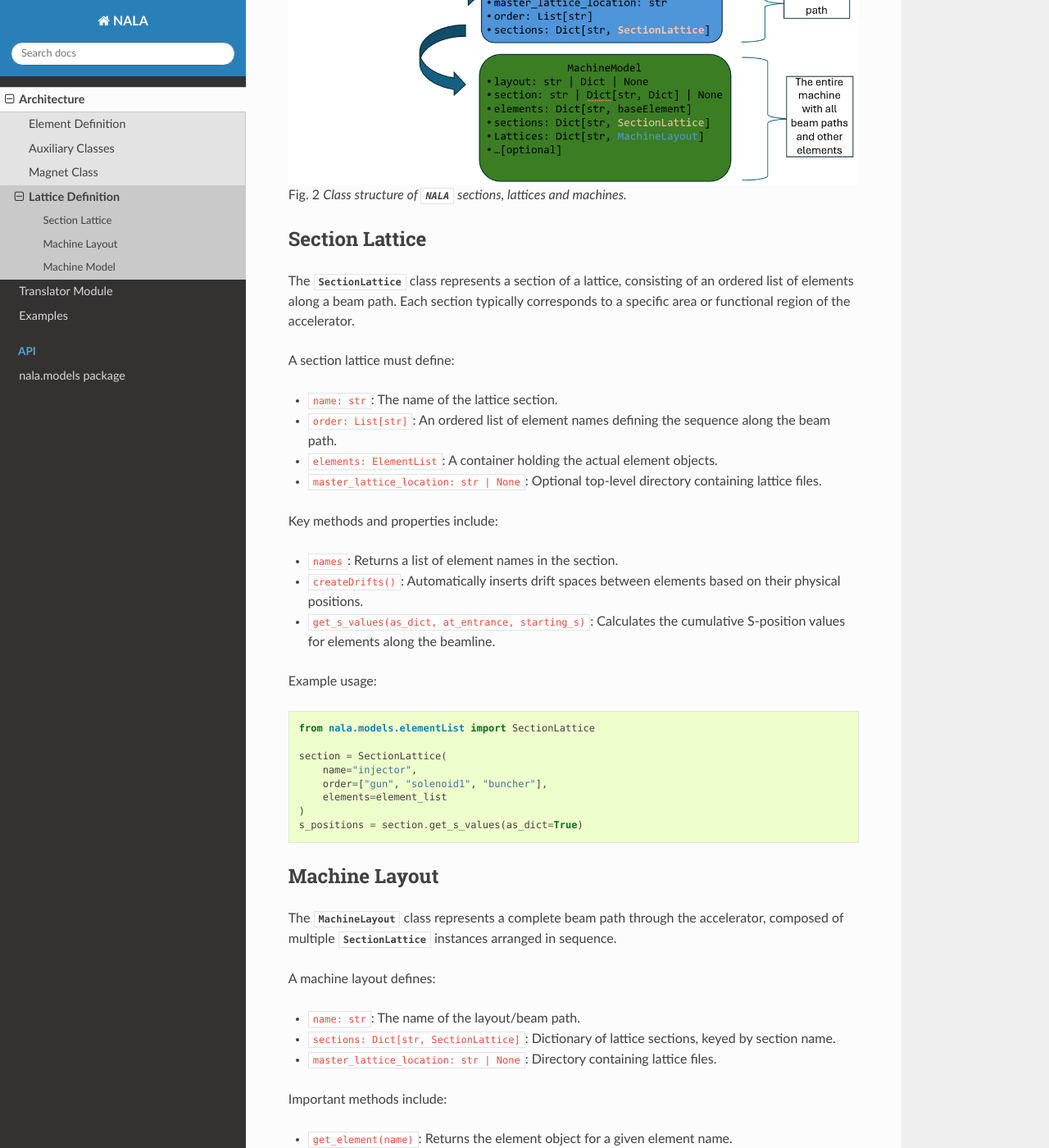
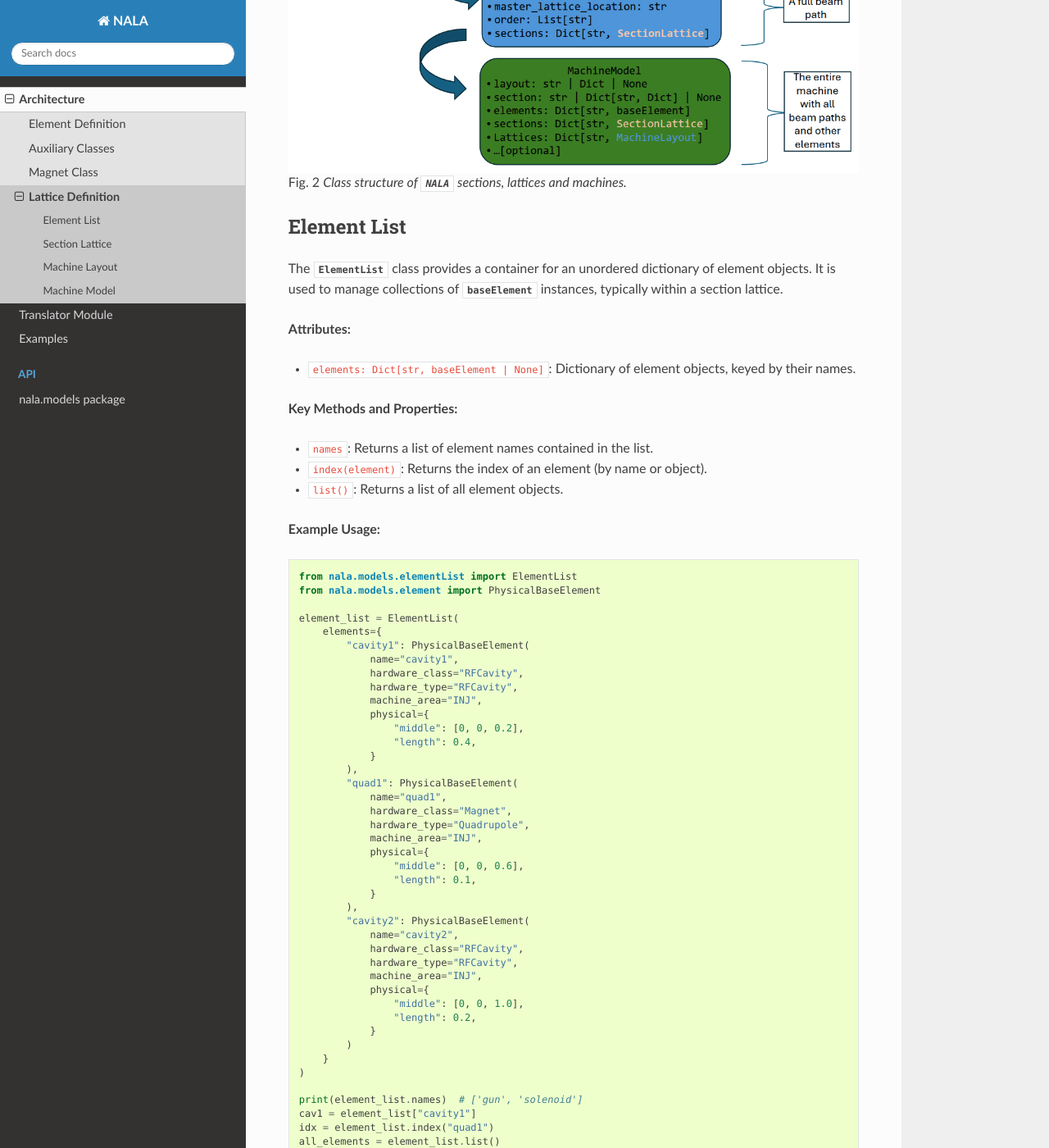
Before and after one commit to astec-stfc/nala, a Sphinx documentation site: the page built from docs/source/Architecture/Lattice.rst, in a window 1280 px wide and 1400 px high, scrolled down 596 px. Shown: the whole window at 82% size. Built offline with Sphinx 7.4.7 and the Read the Docs theme 3.1.0, drawn with Linux system fonts in a browser that asks for light colours; pages that are not in the unit, such as notebooks, are missing from menus; the version number could not be read and is left out; some of the changed text lies outside the part shown.

Commit message:
added elementlist to docs

```diff
--- a/docs/source/Architecture/Lattice.rst
+++ b/docs/source/Architecture/Lattice.rst
@@ -16,6 +16,70 @@ These classes are outlined below; refer to :numref:`fig-lattice-structure` for a
 .. figure:: assets/nala-lattice-structure.png
 
    Class structure of :mod:`NALA` sections, lattices and machines.
+
+.. _element-list:
+
+Element List
+------------
+
+The :py:class:`ElementList <nala.models.elementList.ElementList>` class provides a container for an unordered dictionary of element objects. It is used to manage collections of :py:class:`baseElement <nala.models.element.baseElement>` instances, typically within a section lattice.
+
+**Attributes:**
+
+* ``elements: Dict[str, baseElement | None]``: Dictionary of element objects, keyed by their names.
+
+**Key Methods and Properties:**
+
+* ``names``: Returns a list of element names contained in the list.
+* ``index(element)``: Returns the index of an element (by name or object).
+* ``list()``: Returns a list of all element objects.
+
+**Example Usage:**
+
+.. code-block:: python
+
+    from nala.models.elementList import ElementList
+    from nala.models.element import PhysicalBaseElement
+
+    element_list = ElementList(
+        elements={
+            "cavity1": PhysicalBaseElement(
+                name="cavity1",
+                hardware_class="RFCavity",
+                hardware_type="RFCavity",
+                machine_area="INJ",
+                physical={
+                    "middle": [0, 0, 0.2],
+                    "length": 0.4,
+                }
+            ),
+            "quad1": PhysicalBaseElement(
+                name="quad1",
+                hardware_class="Magnet",
+                hardware_type="Quadrupole",
+                machine_area="INJ",
+                physical={
+                    "middle": [0, 0, 0.6],
+                    "length": 0.1,
+                }
+            ),
+            "cavity2": PhysicalBaseElement(
+                name="cavity2",
+                hardware_class="RFCavity",
+                hardware_type="RFCavity",
+                machine_area="INJ",
+                physical={
+                    "middle": [0, 0, 1.0],
+                    "length": 0.2,
+                }
+            )
+        }
+    )
+
+    print(element_list.names)  # ['gun', 'solenoid']
+    cav1 = element_list["cavity1"]
+    idx = element_list.index("quad1")
+    all_elements = element_list.list()
 
 .. _section-lattice:
 
@@ -47,10 +111,10 @@ Example usage:
 
     section = SectionLattice(
         name="injector",
-        order=["gun", "solenoid1", "buncher"],
+        order=["cavity1", "quad1", "cavity2"],
         elements=element_list
     )
-    s_positions = section.get_s_values(as_dict=True)
+    s_positions = section.get_s_values(as_dict=True, at_entrance=True)
 
 .. _machine-layout:
 
```
Also changed, not shown: docs/source/Architecture/Element.rst (+20 -5 lines), docs/source/Translator.rst (+6 -3 lines), docs/source/Architecture/assets/nala-element-structure.png, docs/source/Architecture/assets/nala-lattice-structure.png.
